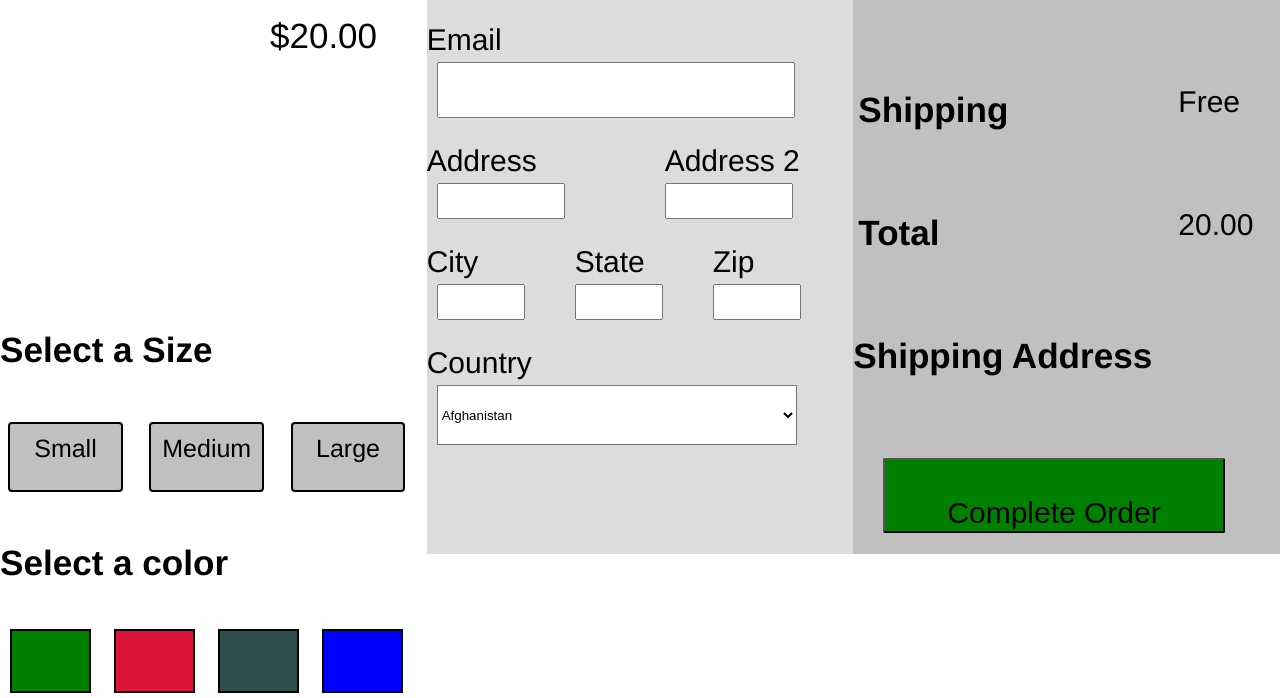
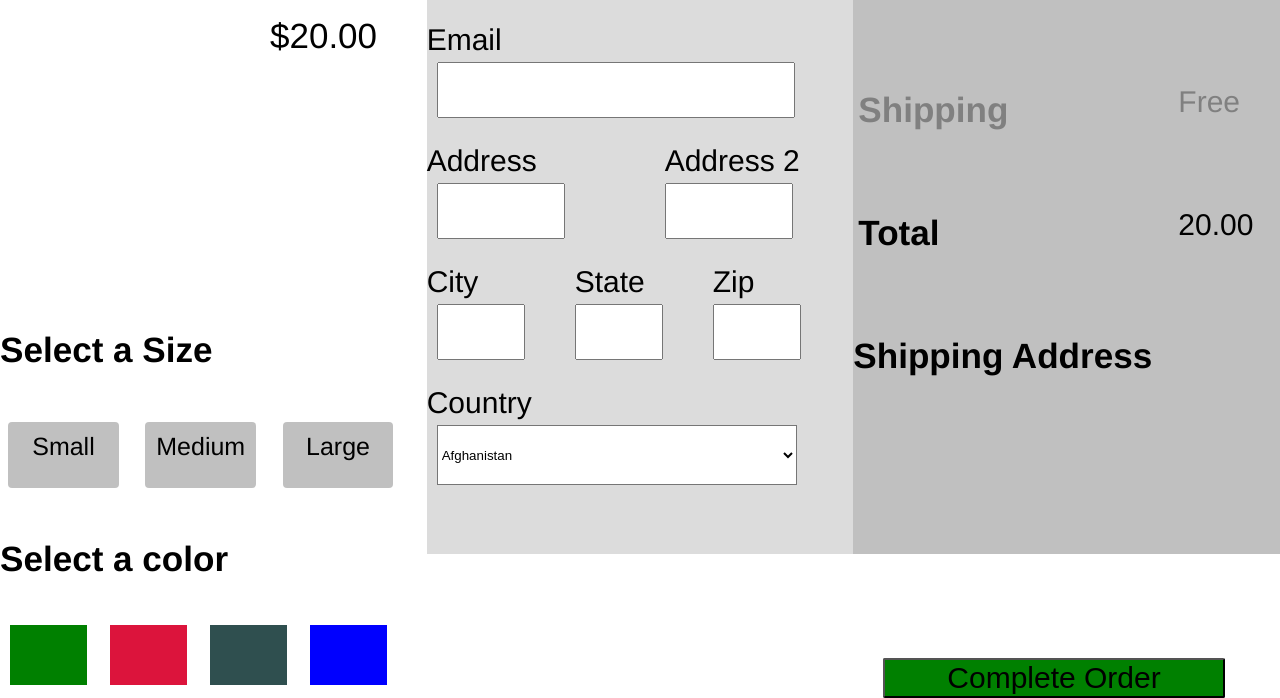
Before and after one commit to joshuasextondws2/SextonJoshuaDWS2, a website: page index.html in a window 1280 px wide. Shown: the part 254-952 px from the top of the page. Drawn offline with Linux system fonts and the light colour scheme.

Commit message:
updates to scss

```diff
--- a/scss/base/_base.scss
+++ b/scss/base/_base.scss
@@ -117,10 +117,11 @@ img{
 		width: 100%;
 		display: flex;
 		flex-direction: column;
+
 }
 	@media(min-width: 1000px){
 		width: 40%;
-	}
+		}
 
 
 }
@@ -151,11 +152,11 @@ img{
 
 #size label{
 	@include mq(small){
-		border: 0.08333rem solid;
+
 		display: inline-block;
 		margin: .4167rem;
 		padding-top: 4px;
-		font-size: 14px;
+		font-size: 1.167em;
 		text-align: center;
 		background-color: $secondary-color;
     	width: 28%;
@@ -163,13 +164,13 @@ img{
     	@include brs(4px,4px,4px,4px);
  }
 	 @include mq(medium){
-	 	font-size: 16px;
+	 	font-size: 1.231em;
 	 	height: 2.5rem;
     	margin: 0.4167rem;
     	width: 29%;
 	 }
 	  @include mq(large){
-	  	font-size: 28px;
+	  	font-size: .933em;
 	 	height: 2rem;
     	margin-left: 1rem;
     	width: 28%;
@@ -177,7 +178,7 @@ img{
 	 }
 	 @media(min-width: 1000px){
 	 	width: 26%;
-	 	font-size: 25px;
+	 	font-size: .833em;
 	 	margin-left: 8px;
 	 	padding-top: 6px;
 	 }
@@ -198,7 +199,6 @@ img{
 
 #color label{
 	@include mq(small){
-		border: 0.08333rem solid;
 		display: inline-block;
 		margin: 5px;
 		width: 20%;
@@ -334,6 +334,7 @@ form{
 		margin-bottom: 20px;
 }
 	@media(min-width: 1000px){
+		height: 50px;
  		display: flex;
  		width: 120px;
  		margin-left: 10px;
@@ -360,7 +361,7 @@ form{
 	@media(min-width: 1000px){
  		display: flex;
  		width: 120px;
-
+ 		height: 50px;
  		margin-right: 5px;
 }
 }
@@ -390,6 +391,7 @@ form{
 		width: 80px;
 		margin-right: 50px;
 		margin-left: 10px;
+		height: 50px;
 
 	}
 }
@@ -416,6 +418,7 @@ form{
 		display: flex;
 		width: 80px;
 		margin-right: 50px;
+		height: 50px;
 
 	}
 }
@@ -438,6 +441,7 @@ form{
 		display: flex;
 		width: 80px;
 		margin-right: 5px;
+		height: 50px;
 
 	}
 }
@@ -528,20 +532,24 @@ h3{
 
 #orderSummary p{
 	@include mq(medium){
-	font-size: 17px;
+	font-size: 1.308em;
 }
 	@include mq(large){
-	font-size: 25px;
+	font-size: .833em;
 }
 @media(min-width: 1000px){
-	font-size: 30px;
+	font-size: 1em;
 }
+}
+
+#orderSummary li:nth-of-type(2){
+	color: grey;
 }
 
 
 #complete{
 	@include mq(small){
-		font-size: 14px;
+		font-size: 1.167em;
 		text-align: center;
 		background-color: green;
     	width: 80%;
@@ -555,10 +563,10 @@ h3{
 
 }
 	@include mq(medium){
-		font-size: 20px;
+		font-size: 1.538em;
 }
 	@include mq(large){
-		font-size: 30px;
+		font-size: 1em;
 		height: 60px;
 		margin-left: 70px;
 
@@ -567,6 +575,7 @@ h3{
 		height: 2.5rem;
 		align-items: flex-end;
 		margin-left: 30px;
+		margin-top: 7rem;
 	}
 
 
```
Also changed, not shown: css/main.css, images/circle-check.svg (added), scss/main.scss (line endings or trailing spaces).
